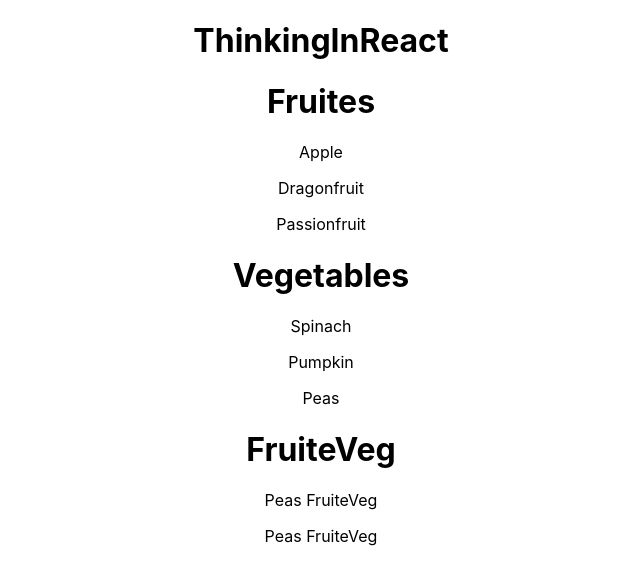
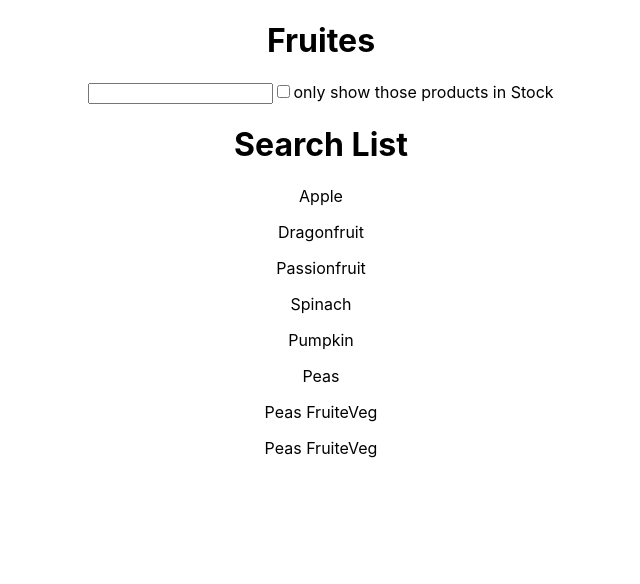
Before and after one commit to atiqurrehman123/bootcamp-Mern, a React (Create React App) app: page / in a window 1280 px wide. Shown: the top 584 px of the page, without its empty margins (319-959 px from the left). Built offline with nearby package versions, Linux system fonts and the light colour scheme.

Commit message:
checkbox for toggling-items that exist in array list and search for searching array items in the list

```diff
--- a/src/App.js
+++ b/src/App.js
@@ -1,24 +1,11 @@
-import Counter from "./Counter"
 import './App.css';
-import Card from "./components/card/Card";
-import ParentComponent from "./components/PropsConcept/ParentComponent";
-import ThinkingInReact from "./components/ThinkingInReact/ThinkingInReact";
+import FilterAndCheckbox from "./components/ThinkingInReact/FilterAndCheckbox";
 function App() {
   return (
     <div className="App ">
-      <h1>ThinkingInReact</h1>
-      {/* <Counter/> */}
-      {/* <Card/> */}
-      {/* <ParentComponent/> */}
+
       <h1>Fruites</h1>
-      <ThinkingInReact fruiteveg={"Fruits"}/>
-      <h1>Vegetables</h1>
-      <ThinkingInReact fruiteveg={"Vegetables"}/>
-      <h1>FruiteVeg</h1>
-      <ThinkingInReact fruiteveg={"FruiteVeg"} />
-
-
-
+      <FilterAndCheckbox fruiteveg={"FruiteVeg"} />
     </div>
   );
 }
--- /dev/null
+++ b/src/components/ThinkingInReact/FilterAndCheckbox.jsx
@@ -0,0 +1,55 @@
+import React, { useState } from "react";
+const fruitesVeglist = [
+  { category: "Fruits", price: "$1", stocked: true, name: "Apple" },
+  { category: "Fruits", price: "$1", stocked: true, name: "Dragonfruit" },
+  { category: "Fruits", price: "$2", stocked: false, name: "Passionfruit" },
+  { category: "Vegetables", price: "$2", stocked: true, name: "Spinach" },
+  { category: "Vegetables", price: "$4", stocked: false, name: "Pumpkin" },
+  { category: "Vegetables", price: "$1", stocked: true, name: "Peas" },
+
+  { category: "FruiteVeg", price: "$1", stocked: true, name: "Peas FruiteVeg" },
+
+  { category: "FruiteVeg", price: "$1", stocked: true, name: "Peas FruiteVeg" },
+];
+
+const FilterAndCheckbox = ({ fruiteveg }) => {
+  const [frutiesVegValue, setFruitesVegValue] = useState("");
+  const [list, setList] = useState(fruitesVeglist);
+  const [filteredArray, setFilteredArray] = useState(list);
+  const [inStock, setInStock] = useState(false);
+
+  const setFilterarray = (e) => {
+
+    const filteredarray=list.filter(item=>item.name.toLowerCase().includes(e.target.value.toLowerCase()))
+    setFilteredArray(filteredarray);
+      setFruitesVegValue(e.target.value)
+  }
+  const SearchInStock=(instock)=>{
+        setInStock(instock);
+    if(instock){
+    const filteredarray = filteredArray.filter((item) =>
+      item.stocked);
+    setFilteredArray(filteredarray);
+    }else{
+        setFilteredArray(list);
+    }
+  }
+  console.log(inStock,"instock")
+  return (
+    <div>
+      <div>
+        {/* filter for searching records in the array list */}
+        <input value={frutiesVegValue} onChange={setFilterarray} />
+        {/* checkbox for toggling inStock items in array list */}
+        <input type="checkbox" value={inStock} onChange={(e)=>{SearchInStock(e.target.checked);}}/>
+        only show those products in Stock
+        <h1>Search List</h1>
+        {filteredArray.map((listdata)=>{
+            return <p>{listdata.name}</p>
+        })}
+      </div>
+    </div>
+  );
+};
+
+export default FilterAndCheckbox;
--- a/src/components/ThinkingInReact/ThinkingInReact.jsx
+++ /dev/null
@@ -1,32 +0,0 @@
-import React, { useState } from "react";
-const fruitesVeglist = [
-  { category: "Fruits", price: "$1", stocked: true, name: "Apple" },
-  { category: "Fruits", price: "$1", stocked: true, name: "Dragonfruit" },
-  { category: "Fruits", price: "$2", stocked: false, name: "Passionfruit" },
-  { category: "Vegetables", price: "$2", stocked: true, name: "Spinach" },
-  { category: "Vegetables", price: "$4", stocked: false, name: "Pumpkin" },
-  { category: "Vegetables", price: "$1", stocked: true, name: "Peas" },
-
-  { category: "FruiteVeg", price: "$1", stocked: true, name: "Peas FruiteVeg" },
-
-  { category: "FruiteVeg", price: "$1", stocked: true, name: "Peas FruiteVeg" },
-];
-
-const ThinkingInReact = ({ fruiteveg }) => {
-
-  let fruitesVeg = fruitesVeglist.filter(
-    (fruites) => fruites.category === fruiteveg
-  );
-
-  return (
-    <div>
-      <div>
-        {fruitesVeg.map((fruitesveg,index) => {
-          return <p key={index}>{fruitesveg.name}</p>;
-        })}
-      </div>
-    </div>
-  );
-};
-
-export default ThinkingInReact;
```
